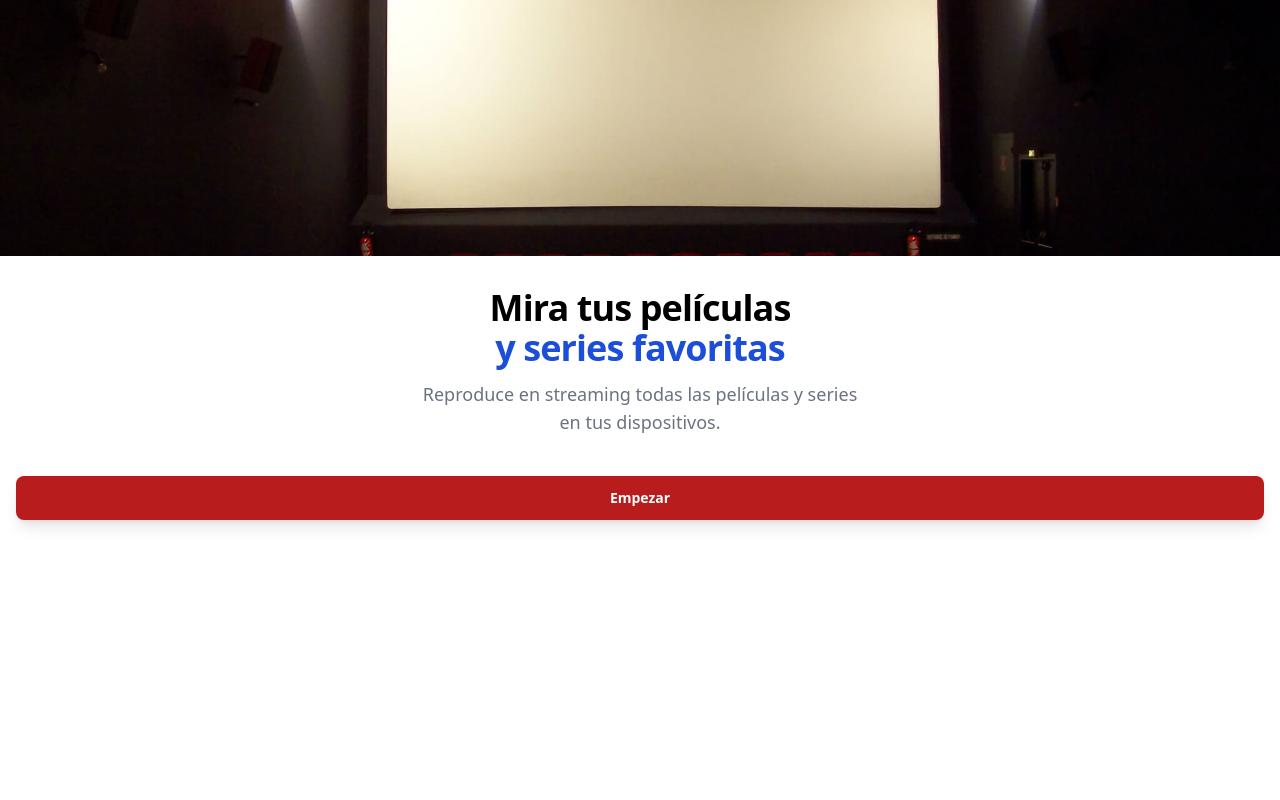
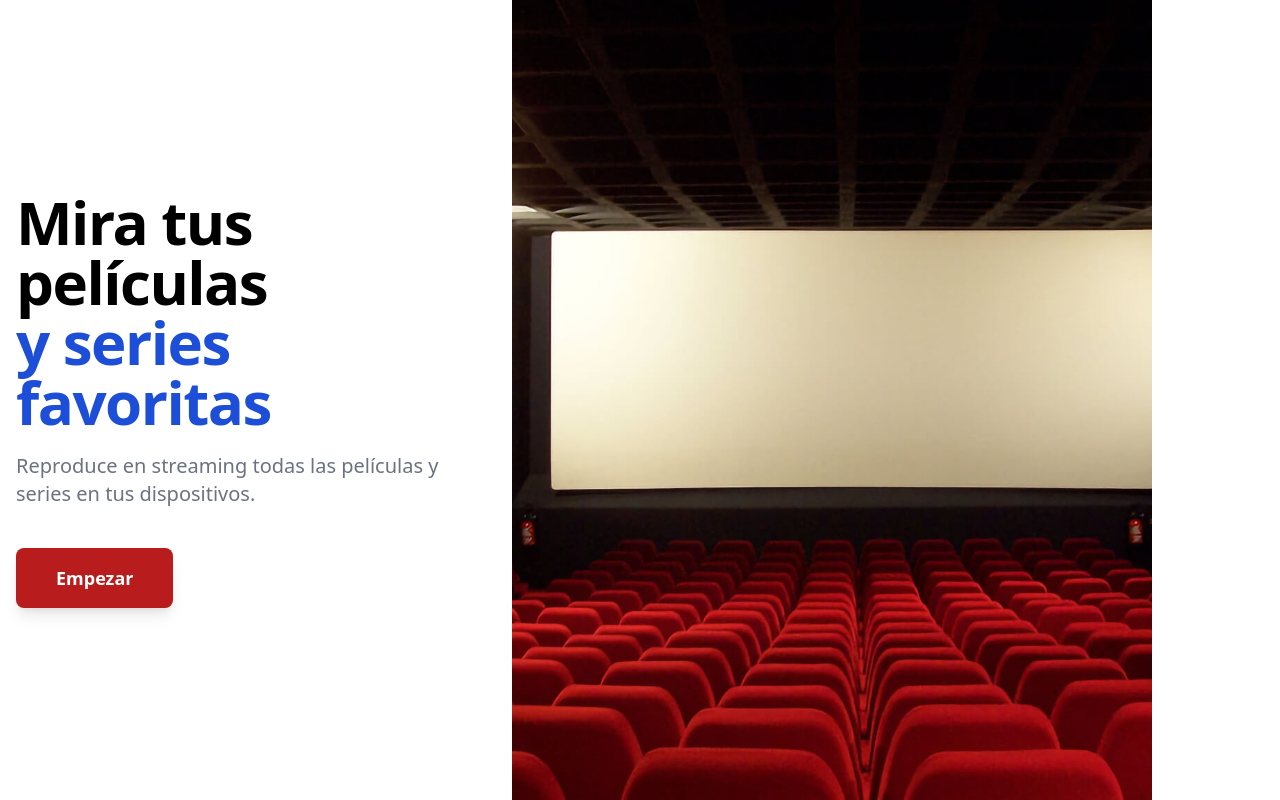
Before and after one commit to davidmles/curso-tailwindcss, a website: page index.html in a window 1280 px wide. Drawn offline with Linux system fonts and the light colour scheme.

Commit message:
código final

```diff
--- a/index.html
+++ b/index.html
@@ -7,18 +7,20 @@
   <title>Películas y series</title>
   <link rel="stylesheet" href="style.css">
 </head>
-<body class="p-0">
-  <img src="img/header.jpg" alt="Cine" class="h-64 w-full object-cover">
+<body class="p-0 lg:h-screen">
+  <main class="lg:flex lg:h-full lg:max-w-7xl lg:mx-auto">
+    <img src="img/header.jpg" alt="Cine" class="h-64 w-full object-cover sm:h-72 md:h-96 lg:order-last lg:w-1/2 lg:h-full">
 
-  <div class="text-center pt-8 mb-10 px-4">
-    <h1 class="text-4xl font-extrabold tracking-tight">
-      Mira tus películas
-      <div class="text-blue-700">y series favoritas</div>
-    </h1>
+    <div class="text-center pt-8 mb-10 px-4 lg:pt-48 lg:text-left lg:max-w-lg lg:mx-0">
+      <h1 class="text-4xl font-extrabold tracking-tight sm:text-5xl md:text-6xl">
+        Mira tus películas
+        <div class="text-blue-700">y series favoritas</div>
+      </h1>
 
-    <p class="text-lg text-gray-500 mt-3 max-w-md mx-auto">Reproduce en streaming todas las películas y series en tus dispositivos.</p>
+      <p class="text-lg text-gray-500 mt-3 max-w-md mx-auto sm:text-xl md:mt-5 md:max-w-3xl">Reproduce en streaming todas las películas y series en tus dispositivos.</p>
 
-    <a href="#" class="bg-red-700 text-white px-5 py-3 inline-block mt-10 rounded-lg shadow-lg font-semibold text-sm w-full">Empezar</a>
-  </div>
+      <a href="#" class="bg-red-700 text-white px-5 py-3 inline-block mt-10 rounded-lg shadow-lg font-semibold text-sm w-full sm:w-auto md:px-10 md:py-4 md:text-lg">Empezar</a>
+    </div>
+  </main>
 </body>
 </html>
```
Also changed, not shown: style.css.
